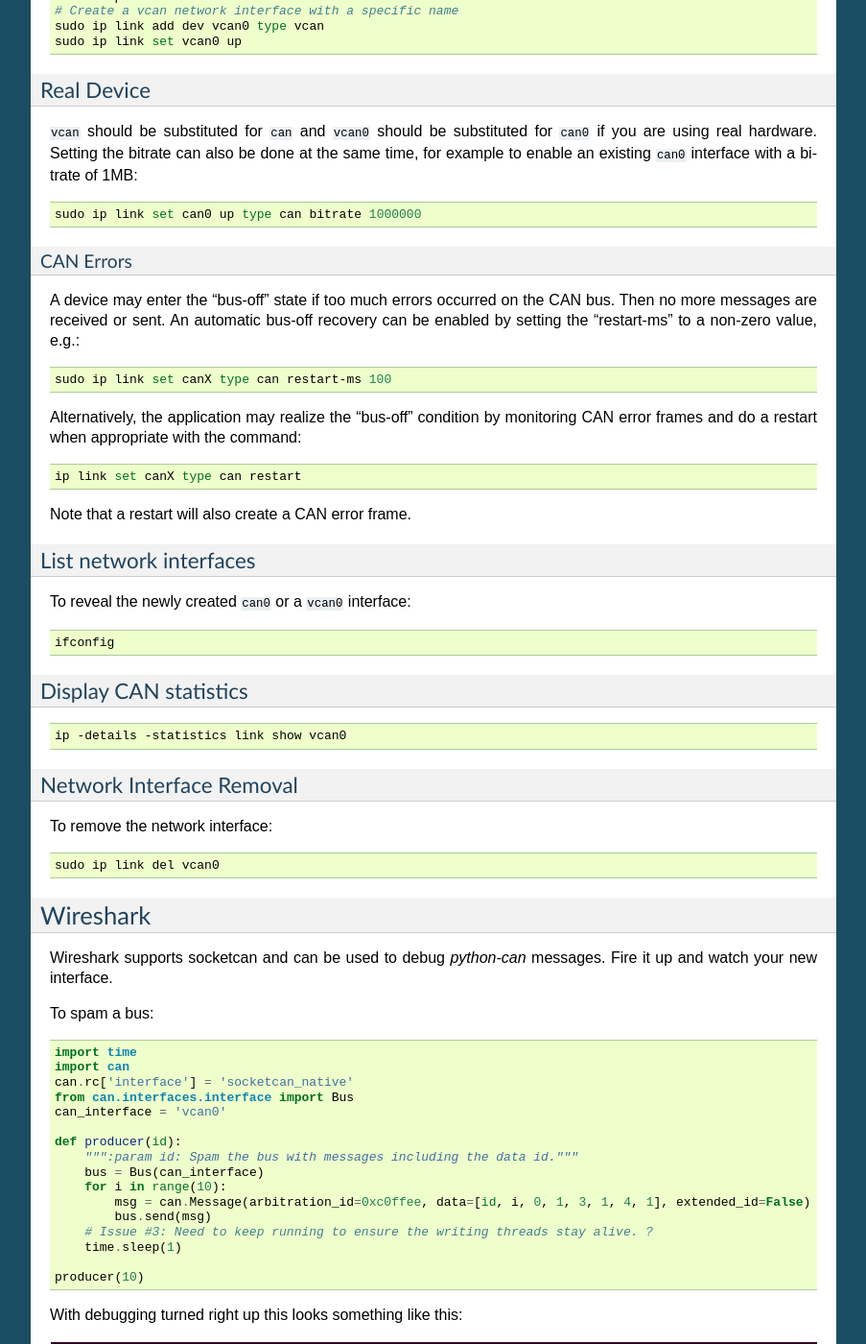
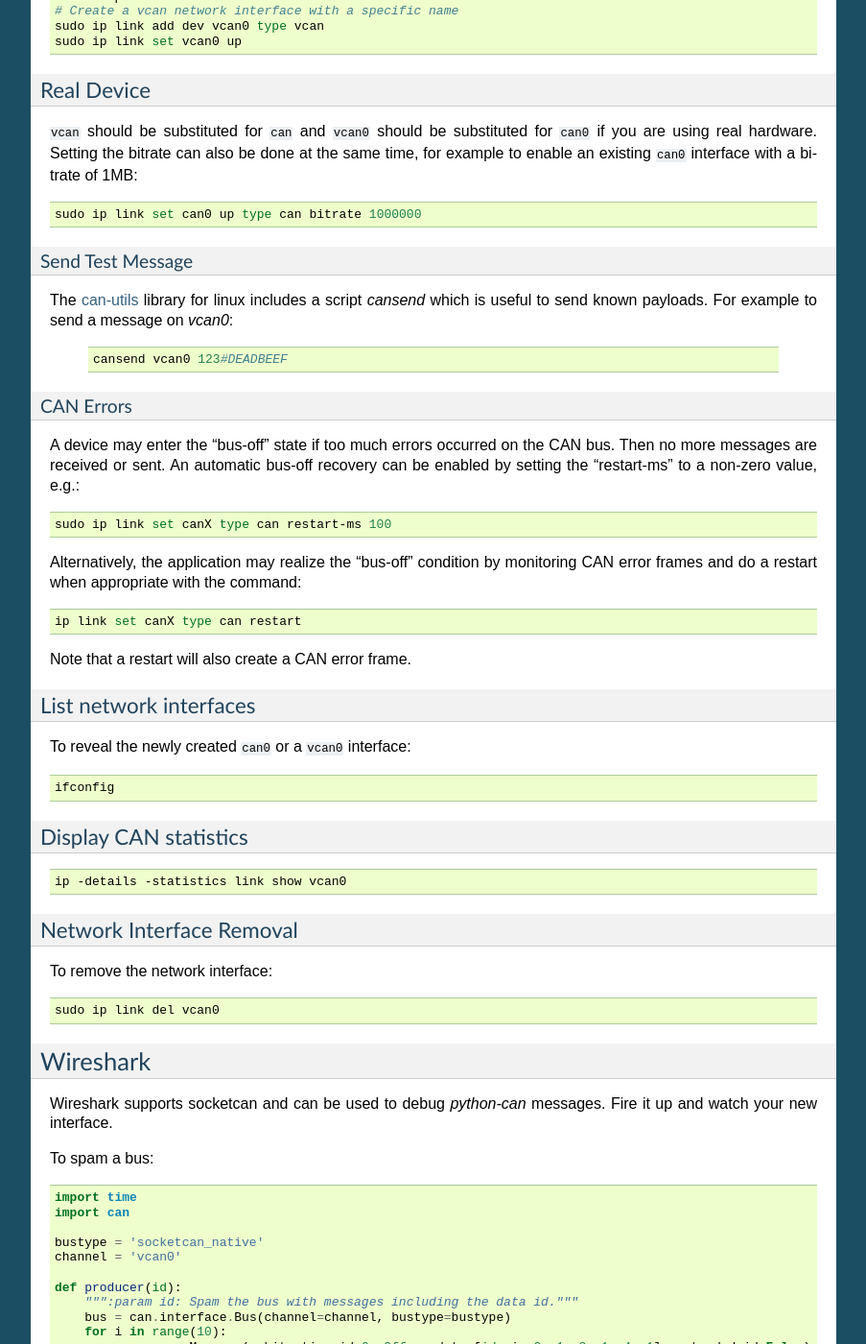
Before and after one commit to hardbyte/python-can, a Sphinx documentation site: the page built from doc/socketcan.rst, in a window 1280 px wide and 1400 px high, scrolled down 653 px. Shown: the whole window at 96% size, without its empty margins (198-1101 px from the left). Built offline with Sphinx 7.4.7, drawn with Linux system fonts in a browser that asks for light colours.

Commit message:
Update socketcan docs.

```diff
--- a/doc/socketcan.rst
+++ b/doc/socketcan.rst
@@ -49,6 +49,18 @@ existing ``can0`` interface with a bitrate of 1MB:
 .. code-block:: bash
 
     sudo ip link set can0 up type can bitrate 1000000
+
+Send Test Message
+^^^^^^^^^^^^^^^^^
+
+The `can-utils <https://github.com/linux-can/can-utils>`_ library for linux
+includes a script `cansend` which is useful to send known payloads. For
+example to send a message on `vcan0`:
+
+ .. code-block:: bash
+
+    cansend vcan0 123#DEADBEEF
+
 
 CAN Errors
 ^^^^^^^^^^
@@ -109,13 +121,13 @@ To spam a bus:
 
     import time
     import can
-    can.rc['interface'] = 'socketcan_native'
-    from can.interfaces.interface import Bus
-    can_interface = 'vcan0'
+
+    bustype = 'socketcan_native'
+    channel = 'vcan0'
 
     def producer(id):
         """:param id: Spam the bus with messages including the data id."""
-        bus = Bus(can_interface)
+        bus = can.interface.Bus(channel=channel, bustype=bustype)
         for i in range(10):
             msg = can.Message(arbitration_id=0xc0ffee, data=[id, i, 0, 1, 3, 1, 4, 1], extended_id=False)
             bus.send(msg)
```
